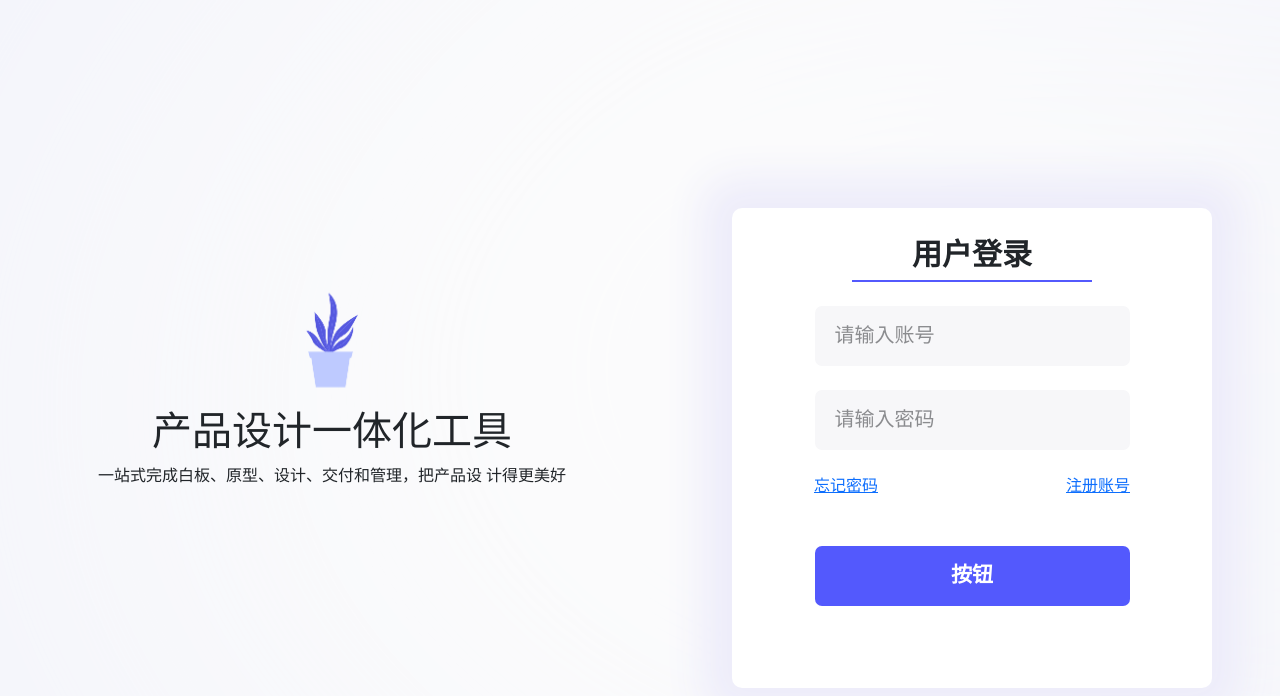
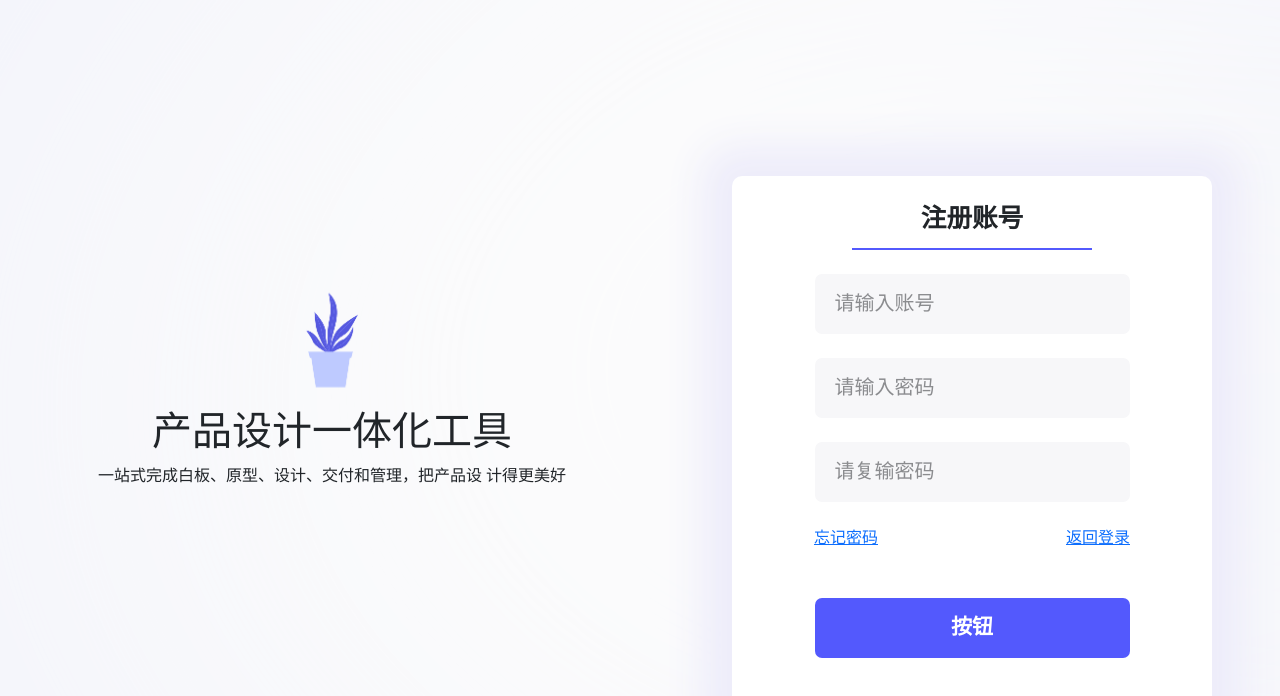
Before and after one commit to blackhaird/v_frontEnd, a Vue app: page / in a window 1280 px wide. Both pictures are taken after a click on the link "注册账号". Shown: the top 696 px of the page. Built offline with nearby package versions, Linux system fonts and the light colour scheme.

Commit message:
完成登录和注册面板的布局

```diff
--- a/public/css/default_color.css
+++ b/public/css/default_color.css
@@ -1,12 +1,16 @@
+/*
+Global color
+全局颜色设定
+*/
 :root {
-    --div_white:#ffffff;
-    --bg_white:#fcfcfc;
-    --button_color_blue:#5359fd;
-    --font_black:#19191a;
-    --font_gray:#8b8c8f;
-    --box-shadow-blue:#edecfa;
+    --color-div_white:#ffffff;
+    --color-bg_white:#fcfcfc;
+    --color-button_color_blue:#5359fd;
+    --color-font_black:#19191a;
+    --color-font_gray:#8b8c8f;
+    --color-box-shadow-blue:#edecfa;
 
-    --a-normal-gray:#8b8c8f;
+    --color-a-normal-gray:#8b8c8f;
 
-    --input-bgnormal-gray:#f7f7f9;
+    --color-input-bgnormal-gray:#f7f7f9;
 }
--- a/public/css/display_style.css
+++ b/public/css/display_style.css
@@ -1,3 +1,16 @@
+/*
+Global style
+全局样式设定
+    包括：字体,面板大小，字体大小
+*/
+:root{
+    --fontSize-Welcome-panel-top:1.6rem;
+
+    --area-Welcome-panel-width:30rem;
+    --area-Welcome-panel-height-login:30rem;
+    --area-Welcome-panel-height-register: 34rem;
+}
+
 .display_center{
     display: flex;
     justify-content: center;
--- a/public/css/font_style.css
+++ b/public/css/font_style.css
@@ -2,7 +2,7 @@
     font-family: 小米兰亭;
 }
 body{
-    background: var(--bg_white);
+    background: var(--color-bg_white);
 }
 
 .bold_font{
--- a/public/css/modify_default_property.css
+++ b/public/css/modify_default_property.css
@@ -3,6 +3,7 @@ a{
     font-weight: bold;
     text-decoration:none;
     transition: 0.1s;
+    cursor: pointer;
 }
 a:hover{
     color: var(--font_black);
--- a/src/components/X_input.vue
+++ b/src/components/X_input.vue
@@ -30,7 +30,7 @@ input:hover{
   border: 1.5px solid #f3f3f4;
 }
 input::placeholder{
-  color: var(--font_gray);
+  color: var(--color-font_gray);
 }
 input:focus {
   border: 1.5px solid #5359fd;
@@ -40,7 +40,7 @@ input:focus {
   height: 60px;
   background: #f7f7f9;
   font-size: 20px;
-  color: var(--font_black);
+  color: var(--color-font_black);
   border-radius: 7px;
   border: 0;
   transition: 0.3s;
--- a/src/welcome_page/src/components/Welcome_login_panel.vue
+++ b/src/welcome_page/src/components/Welcome_login_panel.vue
@@ -32,7 +32,6 @@ export default {
 
     const changePanel_to_register =() =>{
       console.log("changePanel_to_register 函数被触发")
-      console.log()
       context.emit('registerPanel_show',true)
     }
 
@@ -49,12 +48,12 @@ export default {
 #div_login_panel {
   margin-top: 2.5%;
   float: right;
-  width: 30rem;
-  height: 30rem;
-  background: var(--div_white);
+  width: var(--area-Welcome-panel-width);
+  height: var(--area-Welcome-panel-height-login);
+  background: var(--color-div_white);
   text-align: center;
   border-radius: 10px;
-  box-shadow: var(--box-shadow-blue) 0 0 40px 30px;
+  box-shadow: var(--color-box-shadow-blue) 0 0 40px 30px;
 }
 .font_top {
   width: 50%;
@@ -63,26 +62,8 @@ export default {
   margin-top: 3vh;
   margin-bottom: 3vh;
   font-weight: bold;
-  font-size: 30px;
-  border-bottom: 2px var(--button_color_blue) solid;
+  font-size: var(--fontSize-Welcome-panel-top);
+  border-bottom: 2px var(--color-button_color_blue) solid;
 }
-.double_ended_line{
-  color: red;
-  text-align: center;
-  font-size: 16px;
-}
-.double_ended_line:before,
-.double_ended_line:after{
-  content: "";
-  width: 150px;
-  border-top: 1px red solid;
-  display: inline-block;
-  vertical-align: middle;
-}
-.double_ended_line:before{
-  margin-right: 10px;
-}
-.double_ended_line:after{
-  margin-left: 10px;
-}
+
 </style>
--- a/src/welcome_page/src/components/Welcome_register_panel.vue
+++ b/src/welcome_page/src/components/Welcome_register_panel.vue
@@ -1,14 +1,15 @@
 <template>
   <div id="div_login_panel">
-    <div class="font_top">第二面部</div>
+    <div class="font_top">注册账号</div>
     <X_input :input-value="inputValue_userid"></X_input>
     <br><br>
     <X_input :input-value="inputValue_password"></X_input>
     <br><br>
-
+    <X_input :input-value="inputValue_password_again"></X_input>
+    <br><br>
     <span class="row">
-              <a class="col" href="welcome.vue">忘记密码</a>
-              <a class="col">注册账号</a>
+              <a class="col" href="">忘记密码</a>
+              <a class="col" @click="changePanel_to_login">返回登录</a>
             </span><br><br>
     <!--            <span class="col double_ended_line ">点击</span><br><br>-->
     <X_button class="col"></X_button>
@@ -25,14 +26,21 @@ export default {
     X_input,
     X_button
   },
-  setup(){
+  setup(props,context){
     const inputValue_userid = ref("请输入账号");
     const inputValue_password = ref("请输入密码");
+    const inputValue_password_again = ref("请复输密码")
 
+    const changePanel_to_login =() =>{
+      console.log("changePanel_to_login 函数被触发")
+      context.emit('loginPanel_show',true)
+    }
 
     return{
       inputValue_userid,
       inputValue_password,
+      inputValue_password_again,
+      changePanel_to_login,
     }
   }
 }
@@ -42,12 +50,12 @@ export default {
 #div_login_panel {
   margin-top: 2.5%;
   float: right;
-  width: 30rem;
-  height: 30rem;
-  background: var(--div_white);
+  width: var(--area-Welcome-panel-width);
+  height: var(--area-Welcome-panel-height-register);
+  background: var(--color-div_white);
   text-align: center;
   border-radius: 10px;
-  box-shadow: var(--box-shadow-blue) 0 0 40px 30px;
+  box-shadow: var(--color-box-shadow-blue) 0 0 40px 30px;
 }
 .font_top {
   width: 50%;
@@ -56,7 +64,7 @@ export default {
   margin-top: 3vh;
   margin-bottom: 3vh;
   font-weight: bold;
-  font-size: 30px;
-  border-bottom: 2px var(--button_color_blue) solid;
+  font-size: var(--fontSize-Welcome-panel-top);
+  border-bottom: 2px var(--color-button_color_blue) solid;
 }
 </style>
--- a/src/welcome_page/src/main.js
+++ b/src/welcome_page/src/main.js
@@ -1,4 +1,5 @@
 import { createApp } from 'vue';
 import App from './welcome.vue';
 import "@/../public/css/default_color.css";
+import "@/../public/css/display_style.css"
 createApp(App).mount('#welcome_app');
--- a/src/welcome_page/src/welcome.vue
+++ b/src/welcome_page/src/welcome.vue
@@ -22,8 +22,8 @@
         </div>
 
         <div class="col display_center">
-          <Welcome_login_panel @registerPanel_show="get_registerPanel_show"></Welcome_login_panel>
-          <Welcome_register_panel v-show="registerPanel_show_value" ></Welcome_register_panel>
+          <Welcome_login_panel @registerPanel_show="get_registerPanel_show" v-show="loginPanel_show_value"></Welcome_login_panel>
+          <Welcome_register_panel @loginPanel_show = "get_loginPanel_show" v-show="registerPanel_show_value" ></Welcome_register_panel>
         </div>
       </div>
 
@@ -35,6 +35,7 @@
 <script>
 import Welcome_login_panel from "@/welcome_page/src/components/Welcome_login_panel.vue";
 import Welcome_register_panel from "@/welcome_page/src/components/Welcome_register_panel.vue";
+import {ref} from "vue";
 export default {
   name: "welcomeApp",
   components:{
@@ -42,15 +43,31 @@ export default {
     Welcome_register_panel,
   },
   setup(){
-    const registerPanel_show_value = false;
-    const get_registerPanel_show=(val)=>{
-      console.log(val)
-      registerPanel_show_value === val;
+    const loginPanel_show_value = ref(true);
+    const registerPanel_show_value = ref(false);
+
+
+    const get_registerPanel_show=(isShow_value)=>{
+      console.log("get_registerPanel_show 函数被触发,申请显示页面register 结果为："+isShow_value)
+      registerPanel_show_value.value = isShow_value;
+      loginPanel_show_value.value = !isShow_value;
     }
-    console.log(registerPanel_show_value)
+
+    const get_loginPanel_show=(isShow_value)=>{
+      console.log("get_registerPanel_show 函数被触发,申请显示页面login 结果为："+isShow_value)
+      loginPanel_show_value.value = isShow_value;
+      registerPanel_show_value.value = !isShow_value;
+    }
+
     return{
+      //value
       registerPanel_show_value,
-      get_registerPanel_show
+      loginPanel_show_value,
+
+      //funtion
+      get_registerPanel_show,
+      get_loginPanel_show,
+
     }
   }
 }
```
